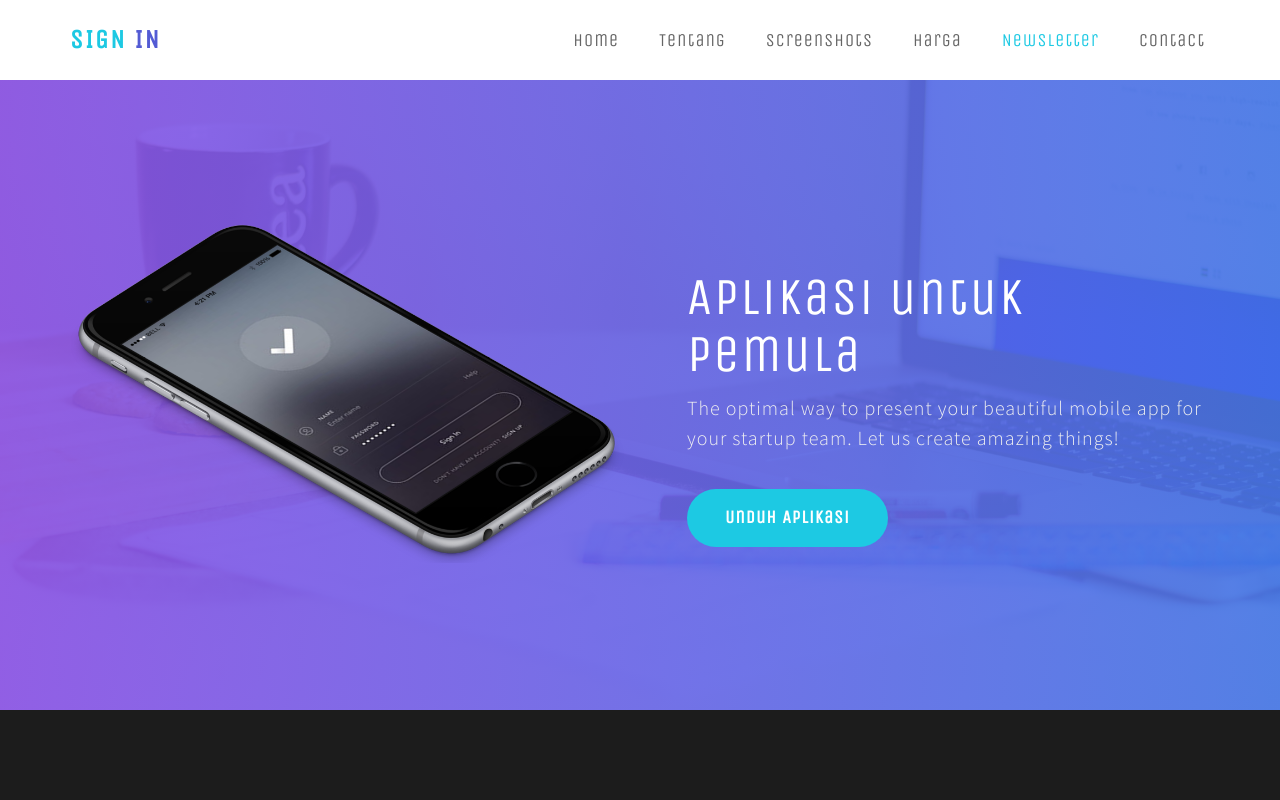
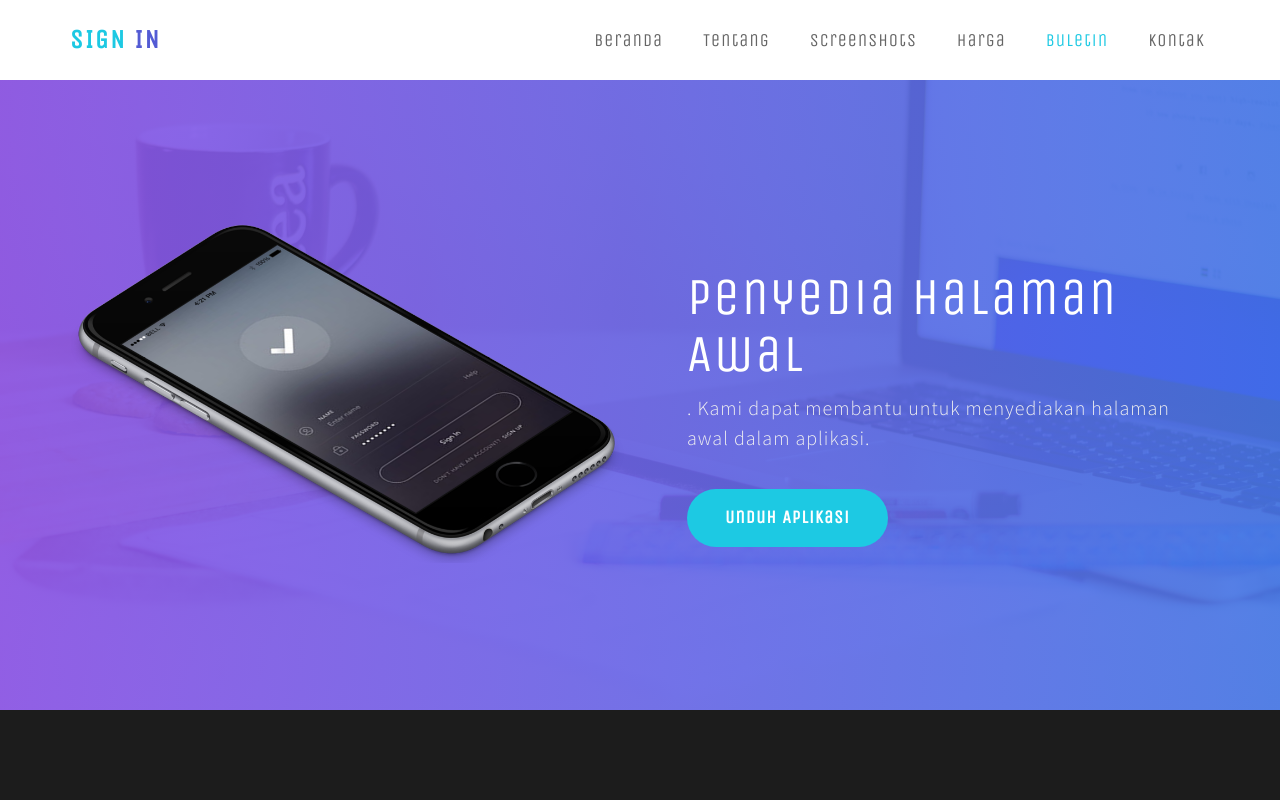
Before and after one commit to aul-m/rayapbesi, a plain HTML site: page index.html in a window 1280 px wide. Shown: the top 800 px of the page. Drawn offline with nearby package versions, Linux system fonts and the light colour scheme.

Commit message:
Update index.html

```diff
--- a/index.html
+++ b/index.html
@@ -57,12 +57,12 @@ http://www.templatemo.com/tm-492-app-starter
 
 		<div class="collapse navbar-collapse">
 			<ul class="nav navbar-nav navbar-right">
-				<li><a href="#home" class="smoothScroll">Home</a></li>
+				<li><a href="#home" class="smoothScroll">Beranda</a></li>
 				<li><a href="#about" class="smoothScroll">Tentang</a></li>
 				<li><a href="#screenshot" class="smoothScroll">Screenshots</a></li>
                 <li><a href="#pricing" class="smoothScroll">Harga</a></li>
-                <li><a href="#newsletter" class="smoothScroll">Newsletter</a></li>
-        		<li><a href="#" data-toggle="modal" data-target="#modal1">Contact</a></li>
+                <li><a href="#newsletter" class="smoothScroll">Buletin</a></li>
+        		<li><a href="#" data-toggle="modal" data-target="#modal1">Kontak</a></li>
 			</ul>
 		</div>
 
@@ -83,8 +83,8 @@ http://www.templatemo.com/tm-492-app-starter
 
                <div class="col-md-6 col-sm-7 col-xs-12">
                     <div class="home-thumb">
-                         <h1 class="wow fadeInUp" data-wow-delay="0.6s">Aplikasi untuk Pemula</h1>
-                         <p class="wow fadeInUp" data-wow-delay="0.8s">The optimal way to present your beautiful mobile app for your startup team. Let us create amazing things!</p>
+                         <h1 class="wow fadeInUp" data-wow-delay="0.6s">Penyedia Halaman Awal</h1>
+                         <p class="wow fadeInUp" data-wow-delay="0.8s">. Kami dapat membantu untuk menyediakan halaman awal dalam aplikasi.</p>
                          <a href="#pricing" class="wow fadeInUp section-btn btn btn-success smoothScroll" data-wow-delay="1s">Unduh Aplikasi</a>
                     </div>
                </div>
@@ -155,8 +155,8 @@ http://www.templatemo.com/tm-492-app-starter
           <div class="row">
 
                <div class="col-md-offset-2 col-md-8 col-sm-12">
-                    <h2 class="wow fadeInUp" data-wow-delay="0.4s">Praesent tempor nec orci eu condimentum. Vestibulum varius lorem sed odio lacinia, ut efficitur tellus convallis. Phasellus convallis est nisi, sit amet accumsan ipsum elementum quis. Mauris ac sem mi.</h2>
-                    <a href="#screenshot" class="wow fadeInUp section-btn btn btn-success smoothScroll" data-wow-delay="0.8s">Learn More</a>
+                    <h2 class="wow fadeInUp" data-wow-delay="0.4s">Kami membantu anda dalam membuat landing page atau halaman awal dalam suatu aplikasi untuk membuatnya lebih bagus.</h2>
+                    <a href="#screenshot" class="wow fadeInUp section-btn btn btn-success smoothScroll" data-wow-delay="0.8s">Pelajari Lebih Lanjut</a>
                </div>
 
           </div>
@@ -319,7 +319,7 @@ http://www.templatemo.com/tm-492-app-starter
                                    <input name="email" type="email" class="form-control" id="email" placeholder="Ketik Emailmu disini">
                            	  </div>
                               <div class="col-md-4 col-sm-5">
-                                   <input name="submit" type="submit" class="form-control" id="submit" value="Send Newsletter">
+                                   <input name="submit" type="submit" class="form-control" id="submit" value="Kirim Buletin">
                               </div>
                          </form>
                     </div>
```
